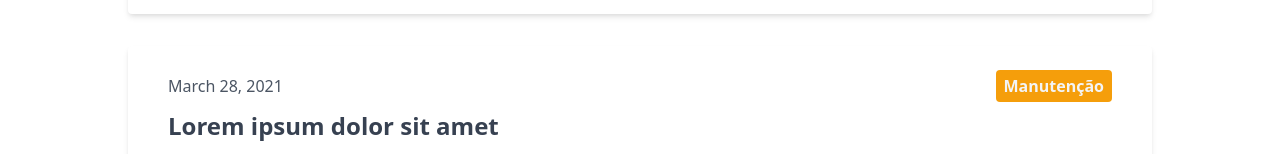
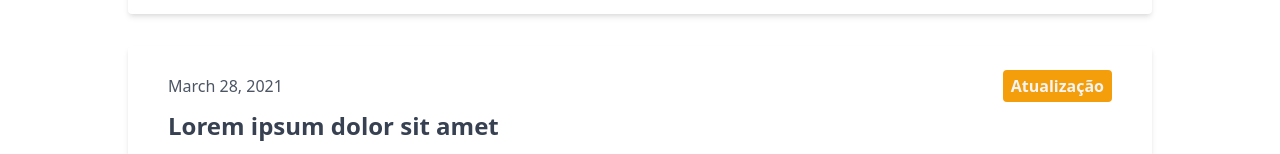
Before and after one commit to Memelli/foxms-v2, a React (Create React App) app: page / in a window 1280 px wide. Shown: the part 1666-1820 px from the top of the page. Built offline with nearby package versions, Linux system fonts and the light colour scheme.

Commit message:
fix home

```diff
--- a/src/components/Content/News.js
+++ b/src/components/Content/News.js
@@ -59,7 +59,7 @@ const NewsHome = () => {
                 <div className="px-10 my-4 py-6 rounded shadow-md hover:shadow-xl bg-white w-4/5 mx-auto">
                     <div className="flex justify-between items-center">
                         <span className="font-light text-gray-600">March 28, 2021</span>
-                        <a className="px-2 py-1 bg-yellow-500 text-gray-100 font-bold rounded hover:bg-yellow-600" href="/">Manutenção</a>
+                        <a className="px-2 py-1 bg-yellow-500 text-gray-100 font-bold rounded hover:bg-yellow-600" href="/">Atualização</a>
                     </div>
                     <div className="mt-2">
                         <a className="text-2xl text-gray-700 font-bold hover:text-gray-600" href="/">
```
